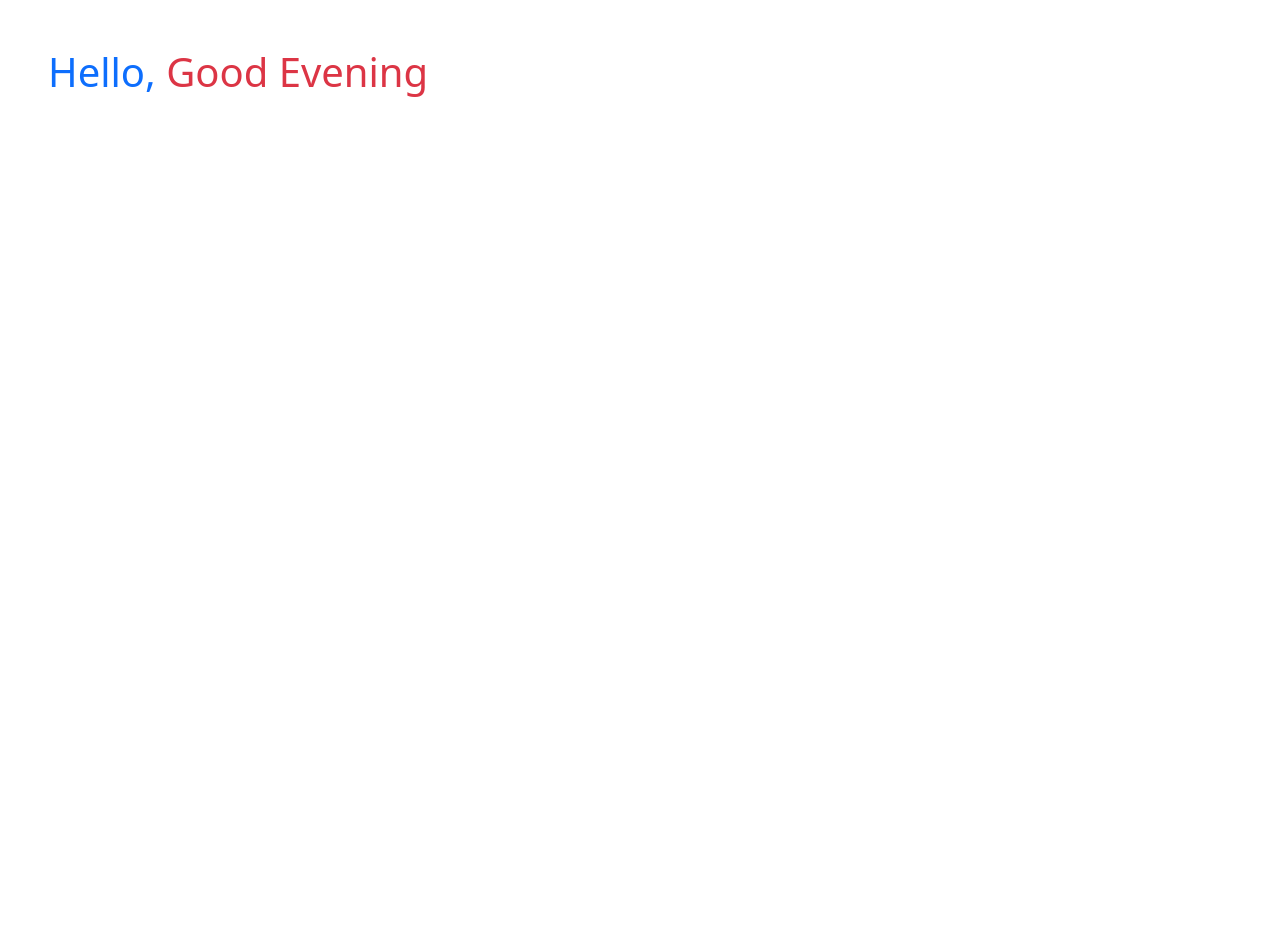
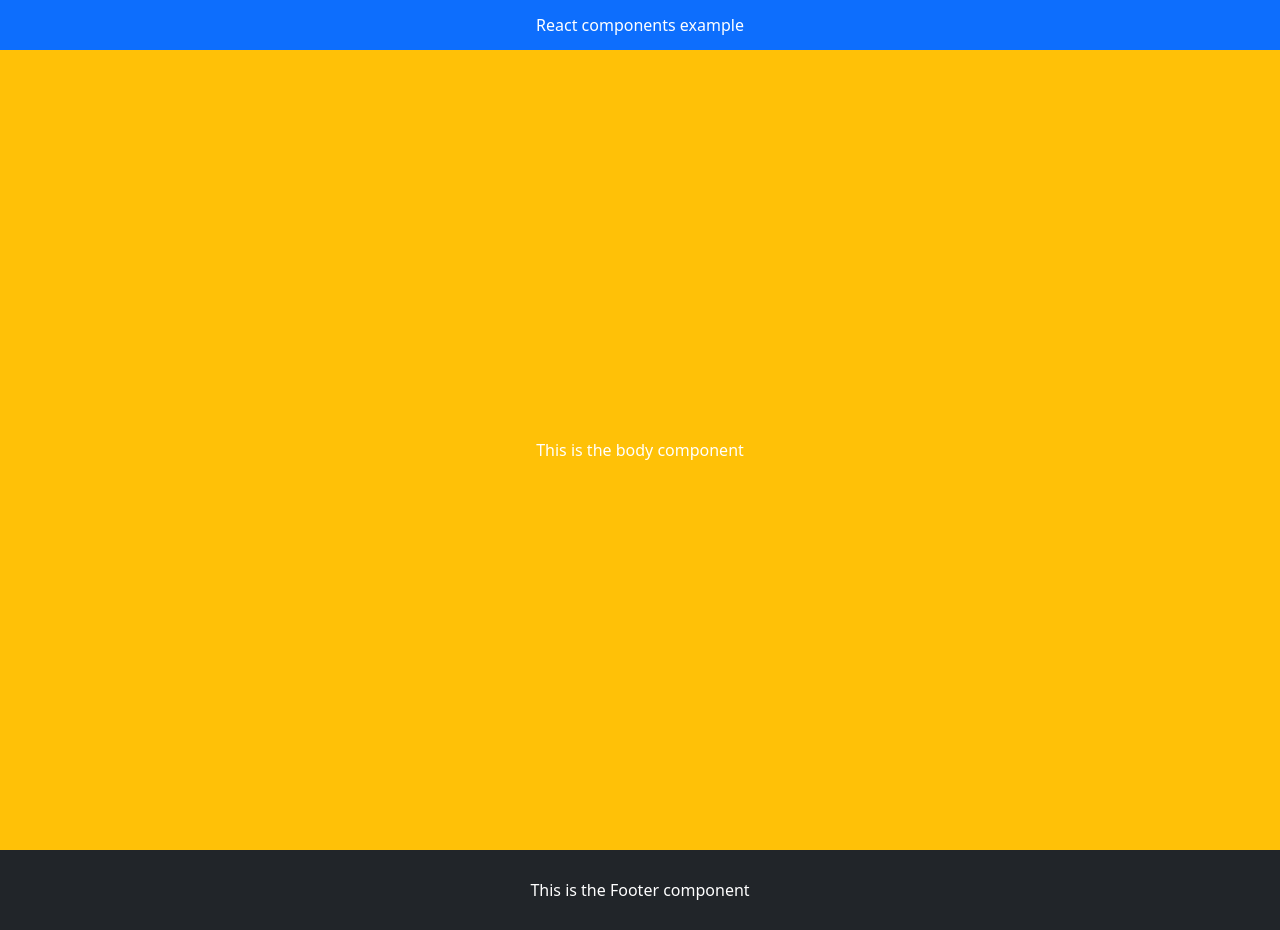
Before and after one commit to Stanley-Metray/frontend, a React (Create React App) app: page / in a window 1280 px wide. Before the commit the page ends 800 px from the top, so only its background shows below. Built offline with nearby package versions, Linux system fonts and the light colour scheme.

Commit message:
first example of react components

```diff
--- /dev/null
+++ b/src/App.jsx
@@ -0,0 +1,14 @@
+
+import Footer from './components/Footer';
+import Body from './components/Body';
+import Header from './components/Header';
+
+const App = ()=>{
+    return <>
+        <Header/>
+        <Body/>
+        <Footer/>
+    </>
+}
+
+export default App;
--- /dev/null
+++ b/src/components/Body.jsx
@@ -0,0 +1,14 @@
+
+const bodyStyle = {
+    height : '100vh',
+}
+
+const Body = ()=>{
+    return <>
+        <div className='text-white bg-warning d-flex flex-column justify-content-center align-items-center' style={bodyStyle}>
+            This is the body component
+        </div>
+    </>
+}
+
+export default Body;
--- /dev/null
+++ b/src/components/Footer.jsx
@@ -0,0 +1,14 @@
+
+const footerStyle = {
+    height : '10vh',
+}
+
+const Footer = ()=>{
+    return <>
+        <footer className='text-white bg-dark d-flex flex-column justify-content-center align-items-center' style={footerStyle}>
+            This is the Footer component
+        </footer>
+    </>
+}
+
+export default Footer;
--- /dev/null
+++ b/src/components/Header.jsx
@@ -0,0 +1,14 @@
+
+const headerStyle = {
+    height : '50px',
+}
+
+const Header = ()=>{
+    return <>
+        <div className='text-white bg-primary d-flex flex-column justify-content-center align-items-center' style={headerStyle}>
+            React components example
+        </div>
+    </>
+}
+
+export default Header;
--- a/src/index.js
+++ b/src/index.js
@@ -1,36 +1,9 @@
-import React from 'react';
 import ReactDOM from 'react-dom/client';
 import 'bootstrap/dist/css/bootstrap.min.css';
+import App from './App';
 
 const root = ReactDOM.createRoot(document.getElementById('root'));
 
-let hours = new Date().getHours()+10;
-console.log(hours)
-let greetings, textStyle;
-
-if(hours>=0 && hours<12)
-{
-  greetings = 'Good Morning';
-  textStyle = 'text-success';
-}
-else if(hours>=12 && hours<17)
-{
-  greetings = 'Good Afternoon';
-  textStyle = 'text-warning';
-}
-  else if(hours>=17 && hours<20)
-{
-  greetings = 'Good Evening';
-  textStyle = 'text-danger';
-}
-else
-{
-  greetings = 'Good night';
-  textStyle = 'text-primary';
-}
-
 root.render(<>
-  <div className="flex p-5">
-    <h1 className='text-primary'>Hello, <span className={textStyle}>{greetings}</span></h1>
-  </div>
+  <App />
 </>);
```
